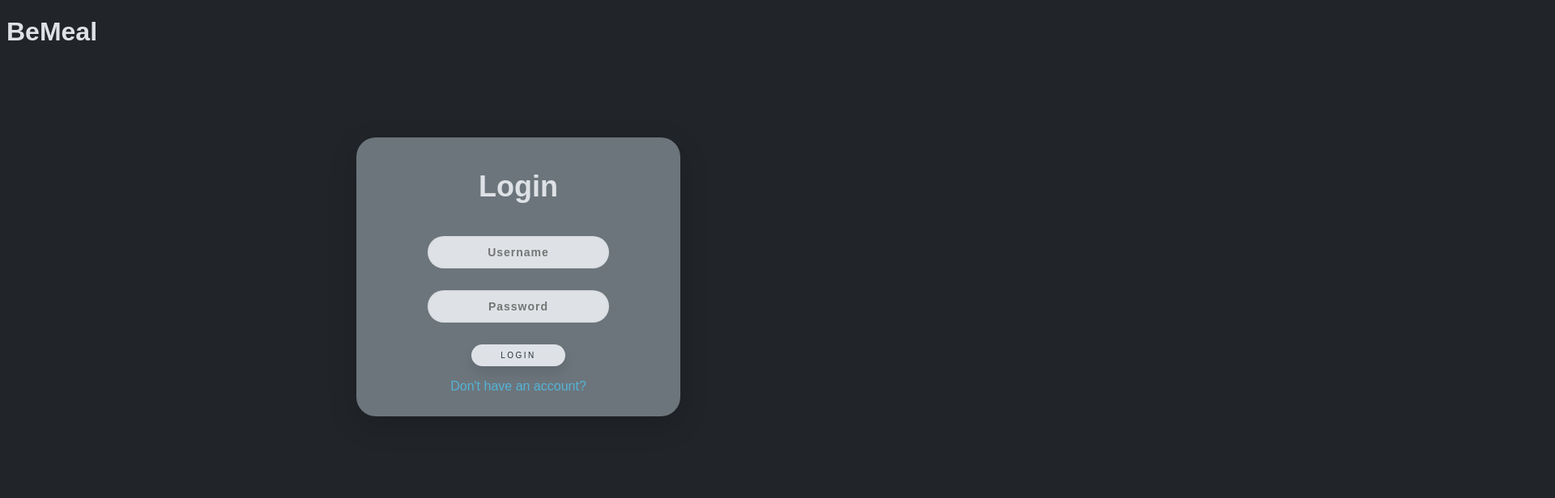
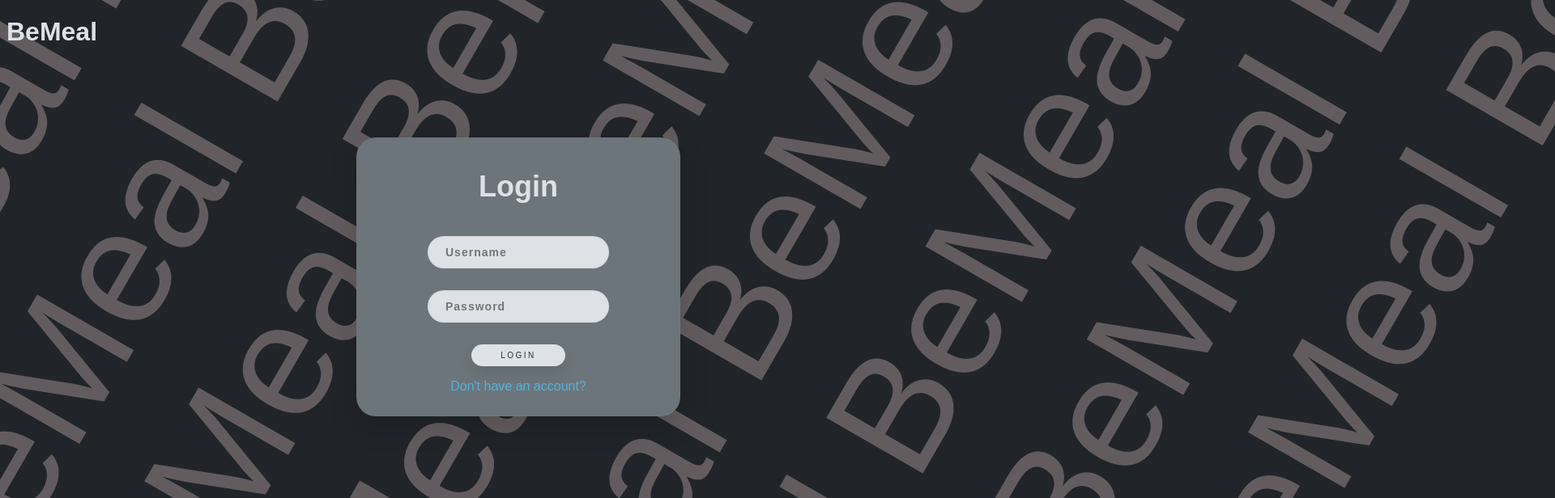
Before and after one commit to jxmoose/BeMeal, a React (Create React App) app in the folder BeMeal/react_bemeal/: page / in a window 1280 px wide. Shown: the top 616 px of the page at 81% size, 1920 px wide, since content can reach past the window. Built offline with nearby package versions, Linux system fonts and the light colour scheme.

Commit message:
Registration/Login Background

```diff
--- a/BeMeal/react_bemeal/src/components/Button.css
+++ b/BeMeal/react_bemeal/src/components/Button.css
@@ -16,8 +16,8 @@
 }
 
 .btn:hover {
-background-color: #6c757c;
-box-shadow: 0px 15px 20px #6c757c;
+background-color: #54b3d6;
+box-shadow: 0px 15px 20px #54b3d6;
 color: #dee2e6;
 transform: translateY(-7px);
 }
--- a/BeMeal/react_bemeal/src/index.js
+++ b/BeMeal/react_bemeal/src/index.js
@@ -1,6 +1,6 @@
 import React from 'react';
 import ReactDOM from 'react-dom/client';
-import App from './App';
+import App from './App.js';
 
 const root = ReactDOM.createRoot(document.getElementById('root'));
 root.render(
--- a/BeMeal/react_bemeal/src/routes/Home.js
+++ b/BeMeal/react_bemeal/src/routes/Home.js
@@ -1,6 +1,6 @@
 import React, {useEffect, useState} from "react";
-import Post from "../components/Post";
-import Navbar from "../components/Navbar"
+import Post from "../components/Post.js";
+import Navbar from "../components/Navbar.js"
 import "./Home.css"
 
 function Home() {
--- a/BeMeal/react_bemeal/src/routes/Login.js
+++ b/BeMeal/react_bemeal/src/routes/Login.js
@@ -9,6 +9,17 @@
     return (
         <div>
             <Navbar/>
+            <div class="container-background">
+                <p class="background-text">BeMeal BeMeal BeMeal</p>
+                <p class="background-text">BeMeal BeMeal BeMeal</p>
+                <p class="background-text">BeMeal BeMeal BeMeal</p>
+                <p class="background-text">BeMeal BeMeal BeMeal</p>
+                <p class="background-text">BeMeal BeMeal BeMeal</p>
+                <p class="background-text">BeMeal BeMeal BeMeal</p>
+                <p class="background-text">BeMeal BeMeal BeMeal</p>
+                <p class="background-text">BeMeal BeMeal BeMeal</p>
+                <p class="background-text">BeMeal BeMeal BeMeal</p>
+            </div>
             <div class='content'>
                 <form onSubmit={(event) => {
                     let path = `/home`;
--- a/BeMeal/react_bemeal/src/routes/Register.css
+++ b/BeMeal/react_bemeal/src/routes/Register.css
@@ -1,5 +1,7 @@
 body {
     color: #DEE2E6;
+    overflow-x: hidden;
+    overflow-y: hidden;
 }
 
 .register-form{
@@ -7,12 +9,35 @@
 }
 
 .content > * {
+    position: relative;
     background-color: #6C757C;
     width: 400px;
     /*height: 400px;*/
     margin: 7em auto;
     border-radius: 1.5em;
     box-shadow: 0px 11px 35px 2px rgba(0, 0, 0, 0.14);
+}
+
+.container-background {
+    margin: 3rem;
+    position: absolute;
+    display:inline-block;
+
+    top: -1000px;
+    left: -350px;
+    bottom: -200px;
+    z-index: -1;
+    transform: rotate(300deg);
+    -webkit-transform: rotate(300deg);
+    color: #c6afaf;
+    font-size: 200px;
+    opacity: 40%;
+}
+
+.background-text{
+    white-space:nowrap;
+    margin: 0;
+    overflow: hidden;
 }
 
 .register-label{
@@ -36,7 +61,6 @@
     box-sizing: border-box;
     border: 2px solid rgba(0, 0, 0, 0.02);
     margin-bottom: 30px;
-    text-align: center;
     margin-bottom: 27px;
 }
 
@@ -54,7 +78,6 @@
     box-sizing: border-box;
     border: 2px solid rgba(0, 0, 0, 0.02);
     margin-bottom: 50px;
-    text-align: center;
     margin-bottom: 27px;
 }
 
@@ -77,8 +100,8 @@
 }
 
 .btn:hover {
-background-color: #6c757c;
-box-shadow: 0px 15px 20px #212519;
+background-color: #54b3d6;
+box-shadow: 0px 15px 20px #54b3d6;
 color: #dee2e6;
 transform: translateY(-7px);
 }
--- a/BeMeal/react_bemeal/src/routes/Register.js
+++ b/BeMeal/react_bemeal/src/routes/Register.js
@@ -1,12 +1,23 @@
 import React, {useEffect, useState} from "react";
-import './Register.css';
 import Navbar from "../components/Navbar.js";
 import axios from 'axios';
+import './Register.css';
 
 function Register() {
     return (
         <div>
             <Navbar/>
+            <div class="container-background">
+                <p class="background-text">BeMeal BeMeal BeMeal</p>
+                <p class="background-text">BeMeal BeMeal BeMeal</p>
+                <p class="background-text">BeMeal BeMeal BeMeal</p>
+                <p class="background-text">BeMeal BeMeal BeMeal</p>
+                <p class="background-text">BeMeal BeMeal BeMeal</p>
+                <p class="background-text">BeMeal BeMeal BeMeal</p>
+                <p class="background-text">BeMeal BeMeal BeMeal</p>
+                <p class="background-text">BeMeal BeMeal BeMeal</p>
+                <p class="background-text">BeMeal BeMeal BeMeal</p>
+            </div>
             <div class='content'>
                 <form class="register-form" onSubmit={(event) => {
                     //console.log(event.target.username.value)
--- a/BeMeal/react_bemeal/src/routes/UserProfile.js
+++ b/BeMeal/react_bemeal/src/routes/UserProfile.js
@@ -1,5 +1,5 @@
 import React, {useEffect, useState} from "react";
-import Navbar from "../components/Navbar"
+import Navbar from "../components/Navbar.js"
 import { useHistory } from "react-router-dom";
 import profilepic from "../blank-profile-picture-973460_640.png"
 
```
